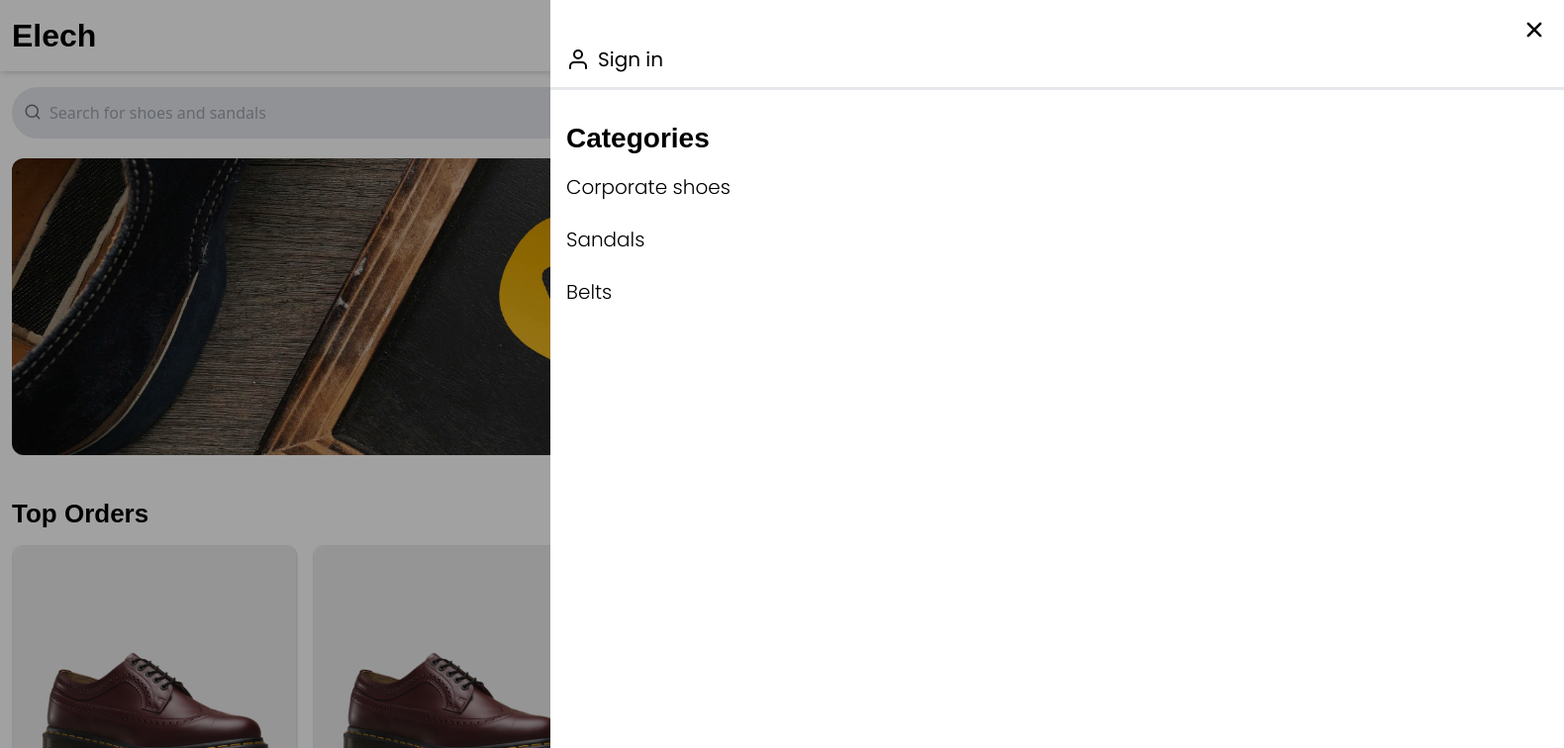
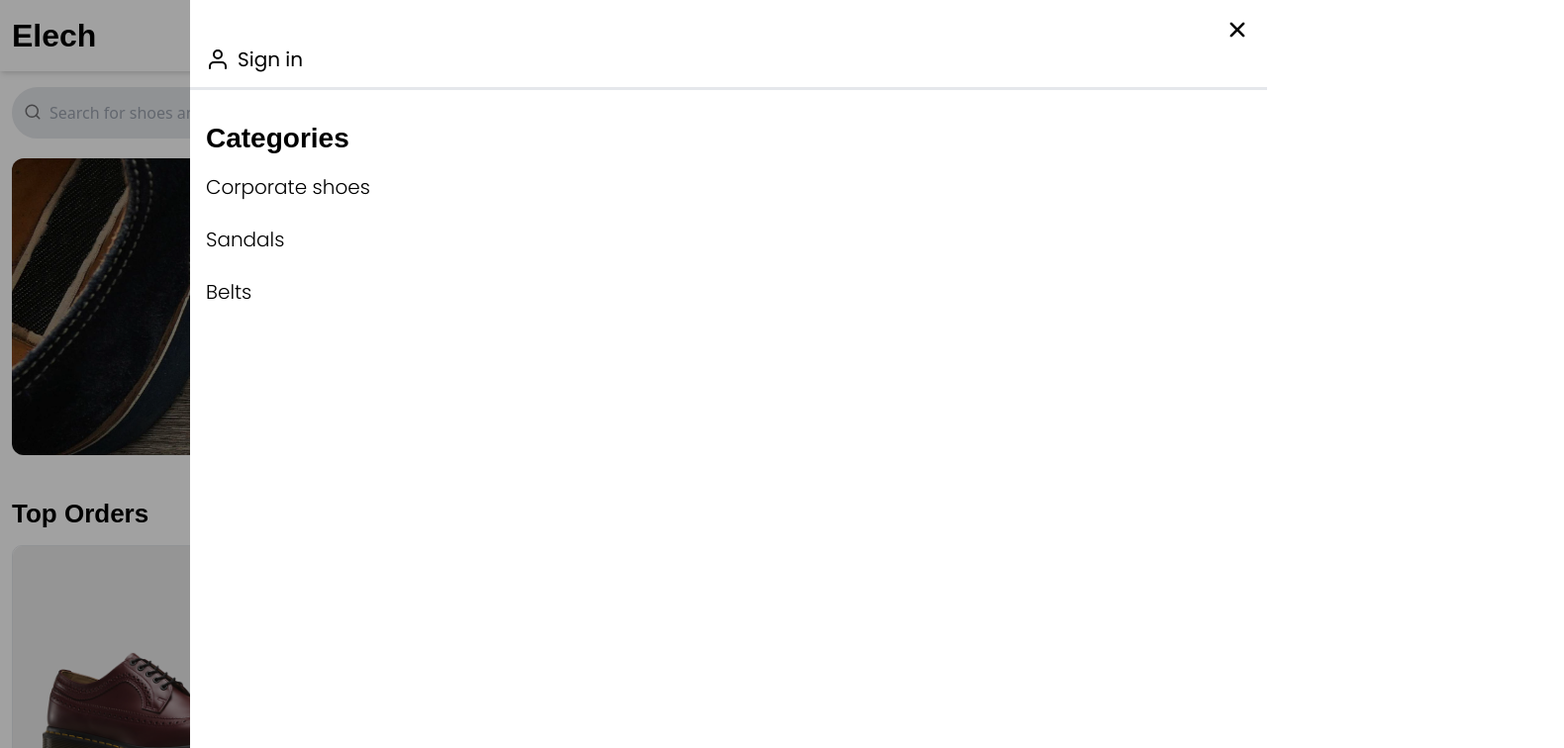
Before and after one commit to jephthahdominic/shoe-maker-template, a React (Vite) app: page / in a window 1280 px wide. Both pictures are taken after a click on the button 1256 px from the left and 36 px from the top of the page. Shown: the top 756 px of the page at 99% size, 1580 px wide, since content can reach past the window. Built offline with nearby package versions, Linux system fonts and the light colour scheme; a web font is replaced by a local one.

Commit message:
Working on the searchbar context

```diff
--- a/src/components/SideBar.jsx
+++ b/src/components/SideBar.jsx
@@ -5,10 +5,10 @@ import { Link } from 'react-router-dom'
 import { useSidebar } from '../contexts/SidebarContext'
 
 export default function SideBar() {
-    const {isSidebarOpen, setIsSidebarOpen} = useSidebar()
+    const {isSidebarOpen, setIsSidebarOpen} = useSidebar();
   return (
-    <div className={`w-full h-screen flex justify-end absolute z-40 top-0 bg-[rgba(0,0,0,0.37)] ${!isSidebarOpen && 'hidden'}`}>
-        <nav className='bg-white h-full w-[80%] -mr-[300px]'>
+    <div className={`w-full h-screen flex justify-end fixed z-40 top-0 bg-[rgba(0,0,0,0.37)] ${!isSidebarOpen && 'hidden'} animate-fade`}>
+        <nav className='bg-white h-full w-[85%] animate-appearRTL'>
             <header className='px-4 py-4 w-full relative border-b-[3px] border-b-[3px solid E5E7EB]'>
                 <IoClose className='text-[28px] absolute right-4' onClick={()=>setIsSidebarOpen(s=>!s)}/>
                 <div className='mt-8'>
--- /dev/null
+++ b/src/contexts/SearchBarContext.jsx
@@ -0,0 +1,24 @@
+import { createContext, useReducer } from "react";
+
+const initialState = {
+    isActive: false,
+    status:null,
+    searchQuery: null,
+}
+
+function reducer(state, action){
+    switch(action.type){
+
+    }
+}
+
+const SearchBarContext = createContext();
+
+function SearchBarProvider({children}){
+    const [state, dispatch] = useReducer(reducer, initialState);
+    return (
+        <SearchBarContext.Provider value={{state, dispatch}}>
+            {children}
+        </SearchBarContext.Provider>
+    )
+}
--- a/tailwind.config.js
+++ b/tailwind.config.js
@@ -19,8 +19,8 @@ export default {
     extend: {
       keyframes:{
         fade: {
-          '0%': {opacity: 0},
-          '100%': {opacity: 1}
+          '0%': {backgroundColor: 'rgba(0,0,0,0)'},
+          '100%': {backgroundColor: 'rgba(0,0,0,0.37)'}
         },
         displace: {
           '0%':{transform: 'translate(100%)'},
@@ -29,12 +29,22 @@ export default {
         return:{
           '0%':{transform: 'translate(0px)'},
           '100%':{transform:'translate(100%)'}
+        },
+        appearRTL:{
+          '0%': {marginRight: '-300px'},
+          '100%':{marginRight: '0px'}
+        },
+        appearLTR:{
+          '0%': {marginLeft: '-300px'},
+          '100%':{marginLeft: '0px'}
         }
       },
       animation: {
-        fade:'fade 3s linear 1',
+        fade:'fade .5s linear 1',
         displace:'displace .5s ease-in-out',
-        return:'return .5s ease-in-out'
+        return:'return .5s ease-in-out',
+        appearRTL: 'appearRTL .4s linear',
+        appearLTR: 'appearLTR .4s linear'
       },
       fontFamily: {
         montserrat: ['Montserrat', 'sans-serif'],
```
